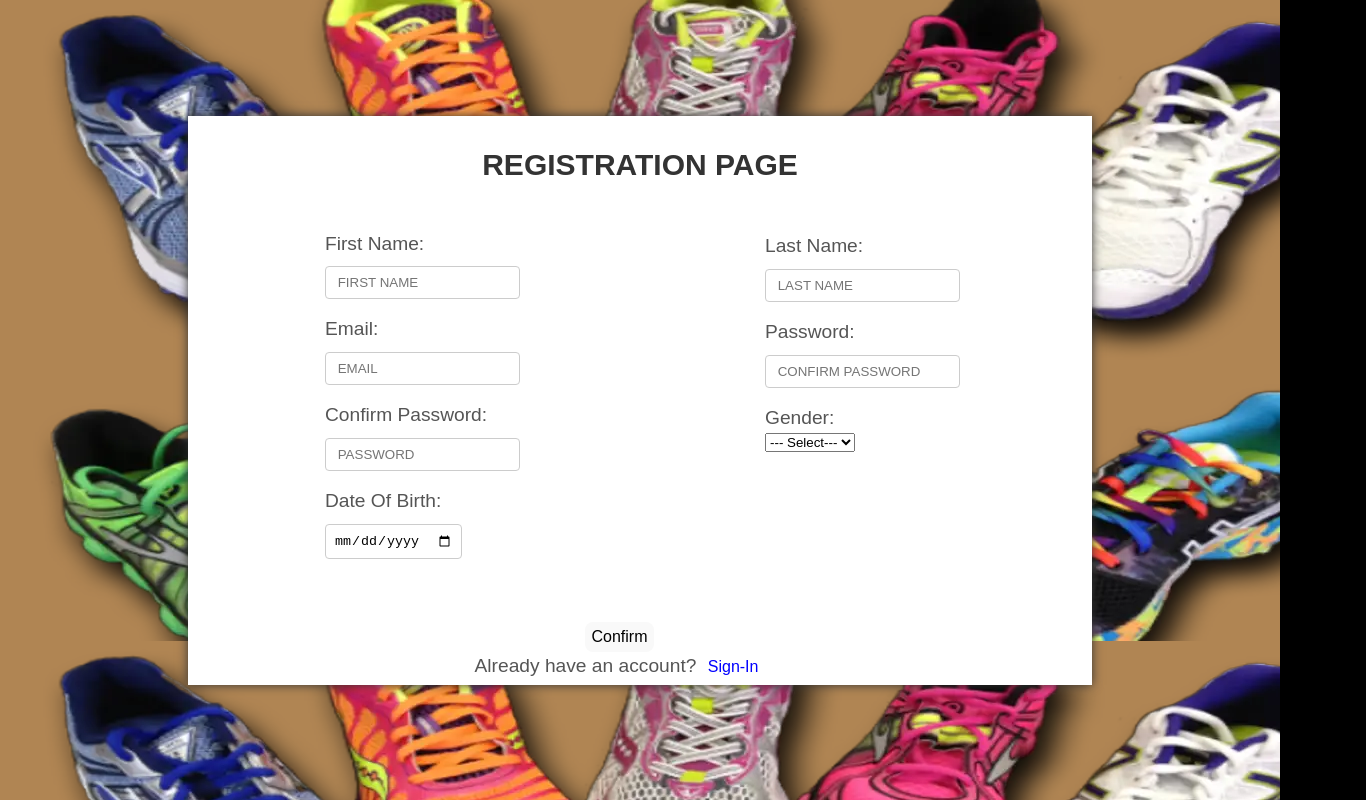
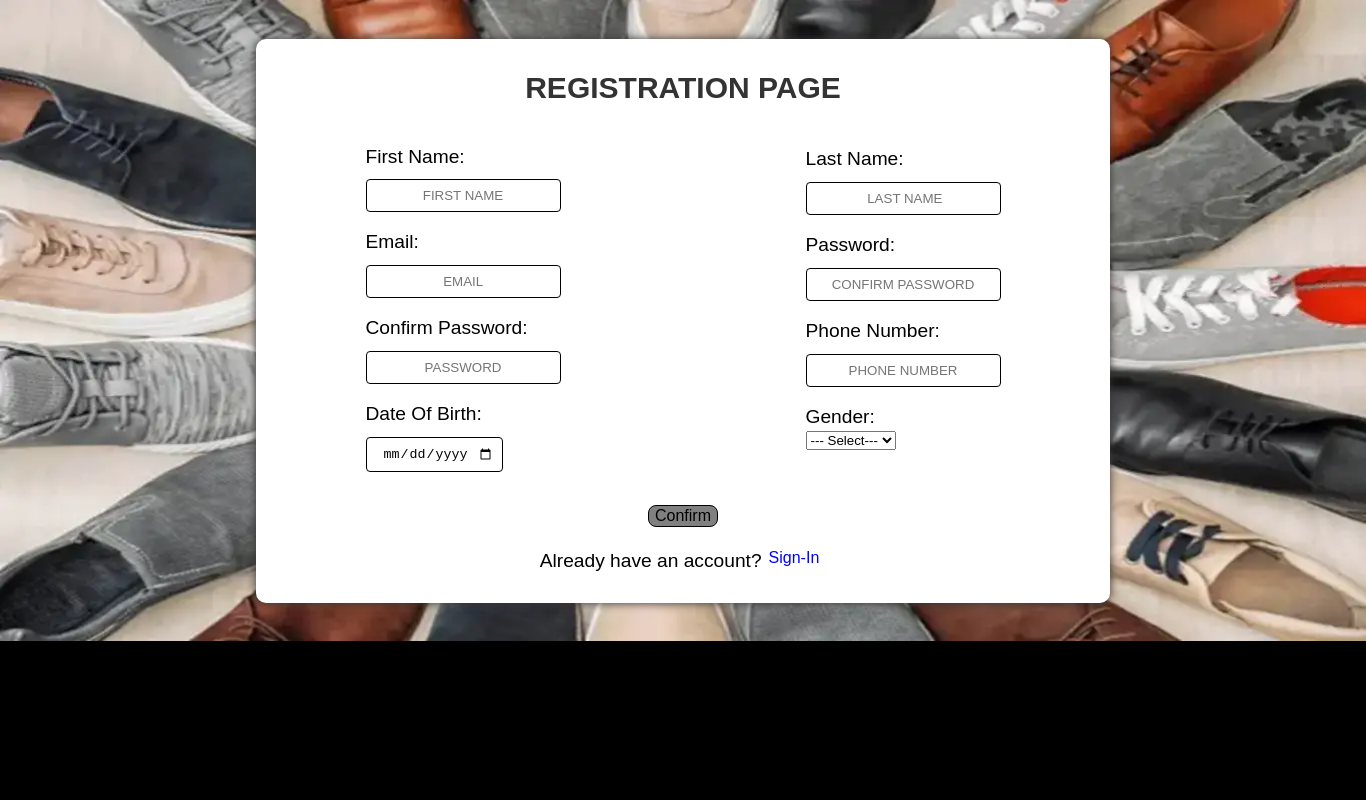
Before and after one commit to kasmi00/Step_Elegance33A, a React (Vite) app in the folder StepEleganceFrontEnd/: page / in a window 1280 px wide. Shown: the whole page, 1366 px wide, since content can reach past the window. Built offline with nearby package versions, Linux system fonts and the light colour scheme.

Commit message:
registration page edits

```diff
--- a/StepEleganceFrontEnd/src/Pages/Registration.css
+++ b/StepEleganceFrontEnd/src/Pages/Registration.css
@@ -1,36 +1,40 @@
-
-body {
-    font-family: 'Arial', sans-serif;
-    background-image: url("../assets/images/registrationbg.png");
-    margin: 0;
-    padding: 0;
+  .registrationbg{
     display: flex;
+    background-image: url('../assets/registrationbg.jpg');
+    width: 1366px;
+    height: 641px;
+    background-position: center;
+    background-size: cover;
+    justify-content: center;
     align-items: center;
-    justify-content: center;
-    height: 100vh;
-  }
-
+    }
 
   .mainbox{
+    display: flex;
+    flex-direction: column;
     background-color: #fff;
-    border-radius: 0px;
+    border-radius: 10px;
     box-shadow: 0 0 10px #333;
     padding: 2px;
-    width: 900px;
-    height: 565px;
+    width: 850px;
+    height: 560px;
     border: #333;
   }
 
   h2 {
     text-align: center;
-    padding-bottom: 20px;
+    padding-bottom: 10px;
     color: #333;
     font-size: 30px;
   }
 
   .below{
-    width: 759px;
-    height: 470px;
+    display: flex;
+    flex-direction: column;
+    justify-content: center;
+    gap: 20px;
+    /* width: 759px; */
+    /* height: 470px; */
      margin: 0;
     padding: 0;
 
@@ -38,11 +42,10 @@ body {
 
   form {
     display: flex;
+
     justify-content: center;
     flex-direction: row;
     column-gap:245px ;
-    padding-left: 146px;
-
   }
 
   form .fecd{
@@ -94,6 +97,11 @@ body {
     flex-direction: column;
 
   }
+  form .lpg .phonenumber {
+    display:flex ;
+    flex-direction: column;
+
+  }
   form .lpg .gender select {
     display:flex ;
     flex-direction: column;
@@ -104,32 +112,30 @@ body {
   label {
     font-size: larger;
     margin-bottom: 8px;
-    color: #555;
+    color: #000000;
   }
 
   input {
+    font-style: inherit;
+    text-align: center;
     padding: 8px;
     margin-bottom: 16px;
-    border: 1px solid #ccc;
+    border: 1px solid #000000;
     border-radius: 4px;
-    color: #000000;
   }
 
   .cs{
-    padding-top: 50px;
-    padding-left: 100px;
     display: flex;
     flex-direction: column;
     align-items: center;
+    gap: 20px;
   }
 
   button {
-    background-color: #af724c;
-    border: none;
     border-radius: 4px;
     cursor: pointer;
     font-size: 10px;
-    padding: 5px;
+    /* padding: 5px; */
     border-color: #000000;
   }
 
@@ -140,19 +146,34 @@ body {
 
 
   .cs .confirmbttn  button{
-    padding-left: 5px;
-    padding-top: 5px;
-    padding-bottom: 5px;
-    padding-right: 5px;
+    border-color: #000000;
+    background-color: grey;
+
 
 
 }
 
   .cs .signin button{
-    padding-left: 5px;
-    padding-top: 5px;
-    padding-bottom: 5px;
-    padding-right: 5px;
+    display: flex;
     color: blue;
     background-color: #fff;
   }
+
+
+.regform{
+  display: flex;
+  opacity: 50;
+}
+
+.cs  button{
+  display: flex;
+}
+
+.mainbox .below .cs .signin{
+  display: flex;
+}
+
+button .Signin{
+  display: flex;
+  gap: 10px;
+}
--- a/StepEleganceFrontEnd/src/Pages/Registration.tsx
+++ b/StepEleganceFrontEnd/src/Pages/Registration.tsx
@@ -102,7 +102,7 @@ const RegistrationForm: React.FC = () => {
           id="gender"
           name="gender"
           value={formData.gender}
-          onChange={handleChange}
+          // onChange={handleChange}
         >
           <option value="male">Male</option>
           <option value="female">Female</option>
@@ -122,12 +122,13 @@ function Registration() {
 
     return (
         <>
+        <div className='registrationbg'>
     <div className='mainbox'>
       <div className="header">
         <h2>REGISTRATION PAGE</h2>
         </div>
         <div className="below">
-        <form>
+        <form className="regform">
                     {/* <img src={myImage} alt='shoe bg' /> */}
                     <div className='fecd'>
                     <div className='fname'>
@@ -156,6 +157,10 @@ function Registration() {
                         <label>Password:</label>
                         <input type='password' placeholder=' CONFIRM PASSWORD ' required/>
                     </div>
+                    <div className='phonenumber'>
+                        <label>Phone Number:</label>
+                        <input type='pnumber' placeholder=' PHONE NUMBER ' required/>
+                    </div>
                     <div className='gender'>
                         <label>Gender:</label>
                         <select>
@@ -171,13 +176,12 @@ function Registration() {
                         <button>Confirm</button>
                     </div>
                     <div className='signin'>
-                        <label>Already have an account? </label>
-                        <a href="/Login"> <button>
-                            Sign-In
-                        </button>
+                        <label>Already have an account? </label> <button className="Signin"> Sign-In </button>
+                        <a href="/Login">
                        </a>
 
                         </div>
+                    </div>
                     </div>
                     </div>
                     </div>
--- a/StepEleganceFrontEnd/src/index.css
+++ b/StepEleganceFrontEnd/src/index.css
@@ -20,13 +20,13 @@ a:hover {
   color: #535bf2;
 }
 
-body {
+/* body {
   margin: 0;
   display: flex;
   place-items: center;
   min-width: 320px;
   min-height: 100vh;
-}
+} */
 
 h1 {
   font-size: 3.2em;
@@ -36,7 +36,6 @@ h1 {
 button {
   border-radius: 8px;
   border: 1px solid transparent;
-  padding: 0.6em 1.2em;
   font-size: 1em;
   font-weight: 500;
   font-family: inherit;
--- a/StepEleganceFrontEnd/src/pages/login.css
+++ b/StepEleganceFrontEnd/src/pages/login.css
@@ -3,7 +3,6 @@ body{
     padding:0;
     box-sizing: border-box;
     font-family: montserrat;
-    background-color:#b08553;
     height: 100vh;
     overflow:hidden;
     color: black;
--- a/StepEleganceFrontEnd/src/pages/login.tsx
+++ b/StepEleganceFrontEnd/src/pages/login.tsx
@@ -6,11 +6,7 @@ function login() {
 
     return (
         <>
-            <head>
-                <title>Login Page</title>
-                <meta name="viewport" content="width=device-width,initial-scale=1.0" />
-            </head>
-            <body>
+
 
                 <div className="WELCOME">
                     <h2>WELCOME</h2>
@@ -58,7 +54,6 @@ function login() {
                 </div>
 
 
-            </body>
         </>
 
     )
```
Also changed, not shown: StepEleganceFrontEnd/src/assets/images/registrationbg.png (deleted), StepEleganceFrontEnd/src/assets/registrationbg.jpg (added).
